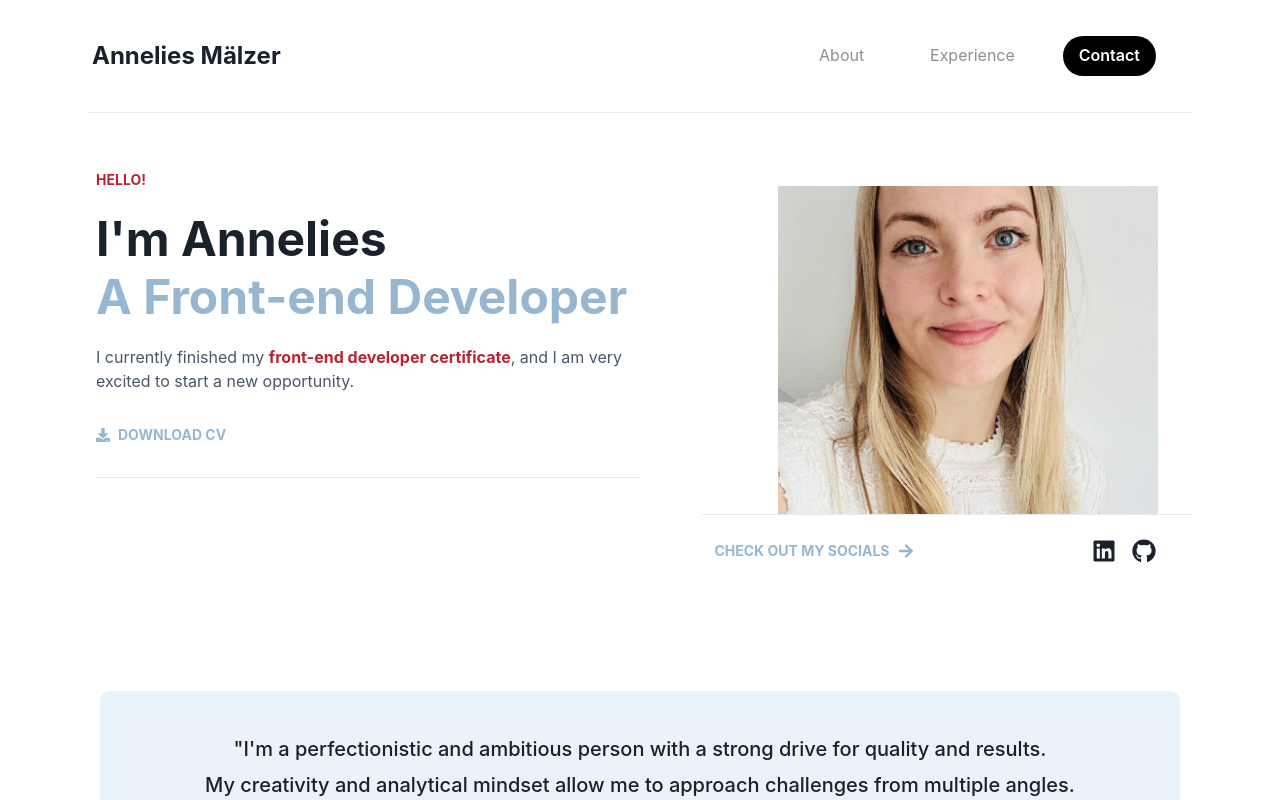
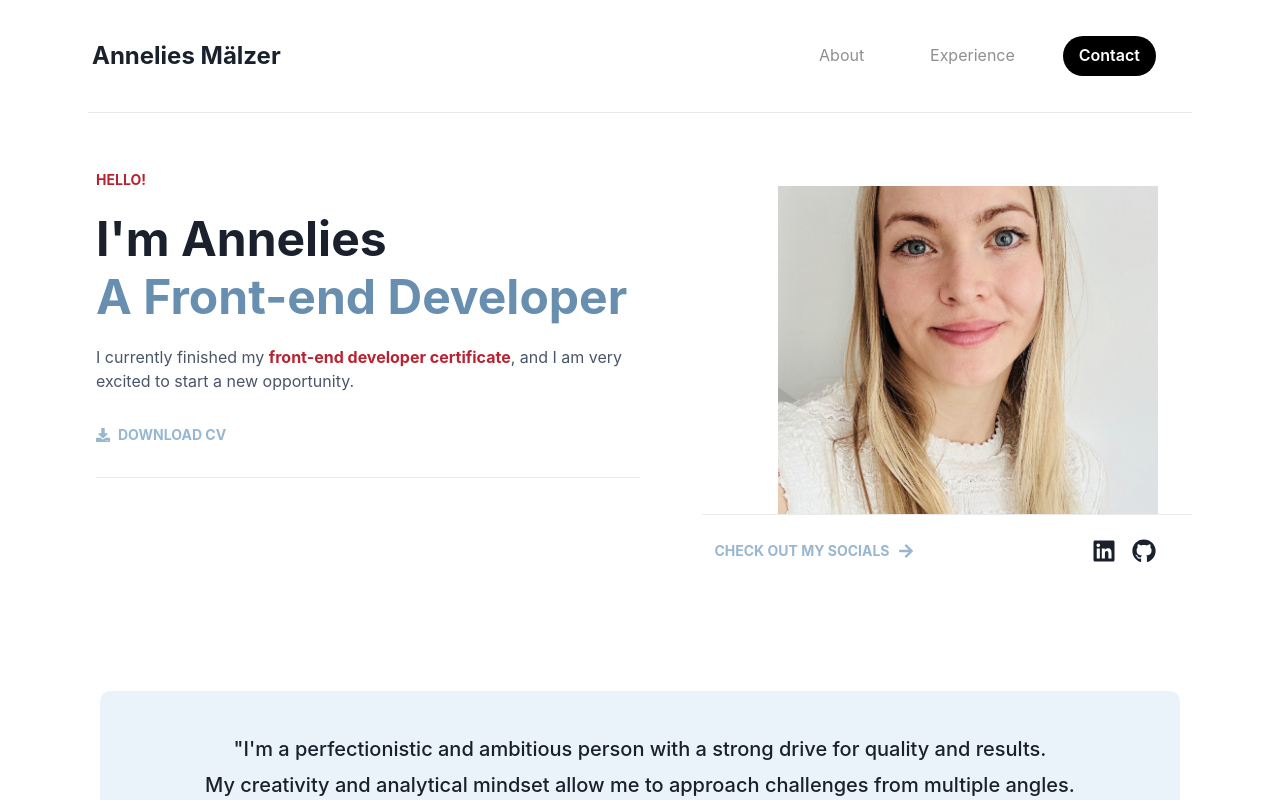
Before and after one commit to Annie113/my_portfolio, a React (Vite) app: page / in a window 1280 px wide. Shown: the top 800 px of the page. Built offline with nearby package versions, Linux system fonts and the light colour scheme.

Commit message:
update all

```diff
--- a/src/pages/HomePage.jsx
+++ b/src/pages/HomePage.jsx
@@ -45,7 +45,7 @@ export const HomePage = () => {
             </Text>
             <Heading fontSize={{ base: "3xl", md: "5xl" }} fontWeight="bold">
               I'm Annelies{" "}
-              <Text as="span" color="customBlue.100">
+              <Text as="span" color="customBlue.500">
                 <br />
                 A Front-end Developer
               </Text>
```
